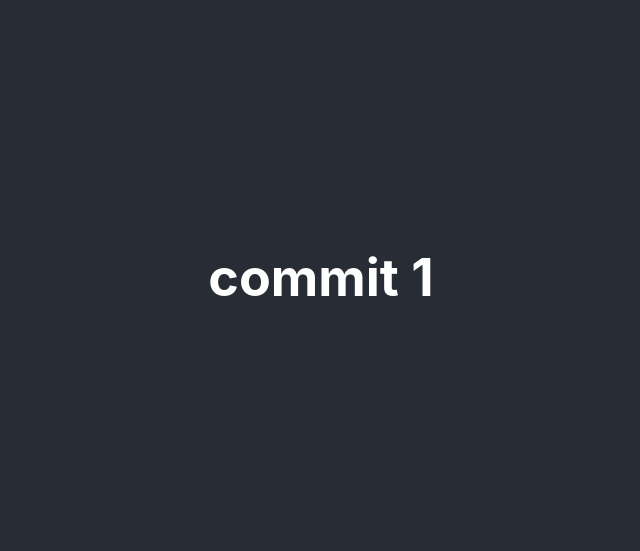
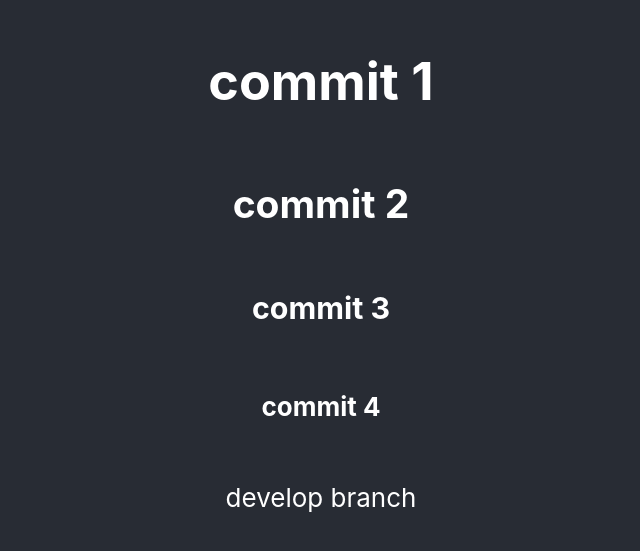
Before and after one commit to SeungGukYoo/test, a React (Create React App) app: page / in a window 1280 px wide. Shown: the part 123-674 px from the top of the page, without its empty margins (319-959 px from the left). Built offline with nearby package versions, Linux system fonts and the light colour scheme.

Commit message:
첫번쨰 커밋(1) + 나머지 커밋(2,3,4)
develop commit 1

develop commit 2

develop commit 3

develop 4

3개의 develop commit squash함

```diff
--- a/src/App.js
+++ b/src/App.js
@@ -5,6 +5,10 @@ function App() {
     <div className="App">
       <header className="App-header">
         <h1>commit 1</h1>
+        <h2>commit 2</h2>
+        <h3>commit 3</h3>
+        <h4>commit 4</h4>
+        <p>develop branch</p>
       </header>
     </div>
   );
```
